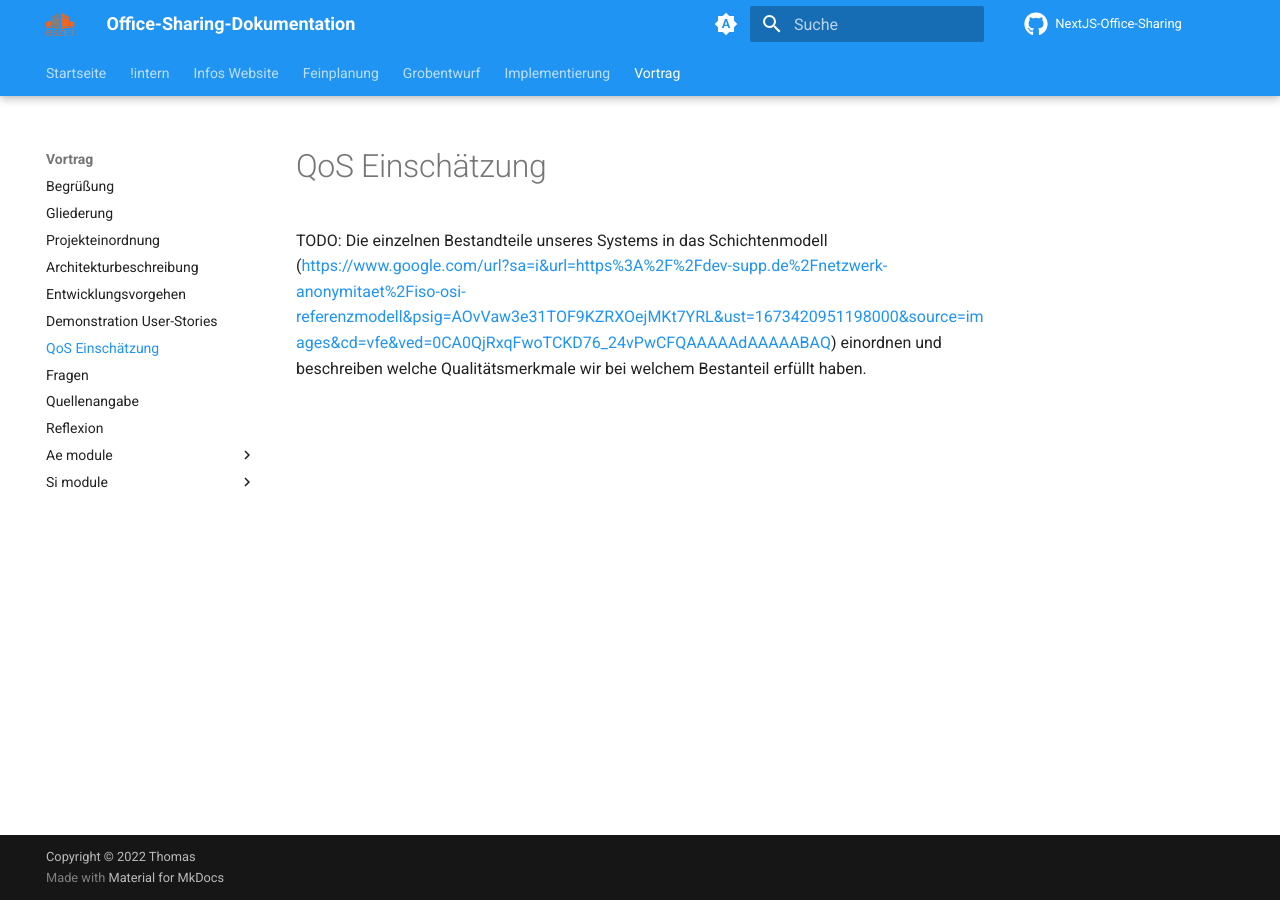
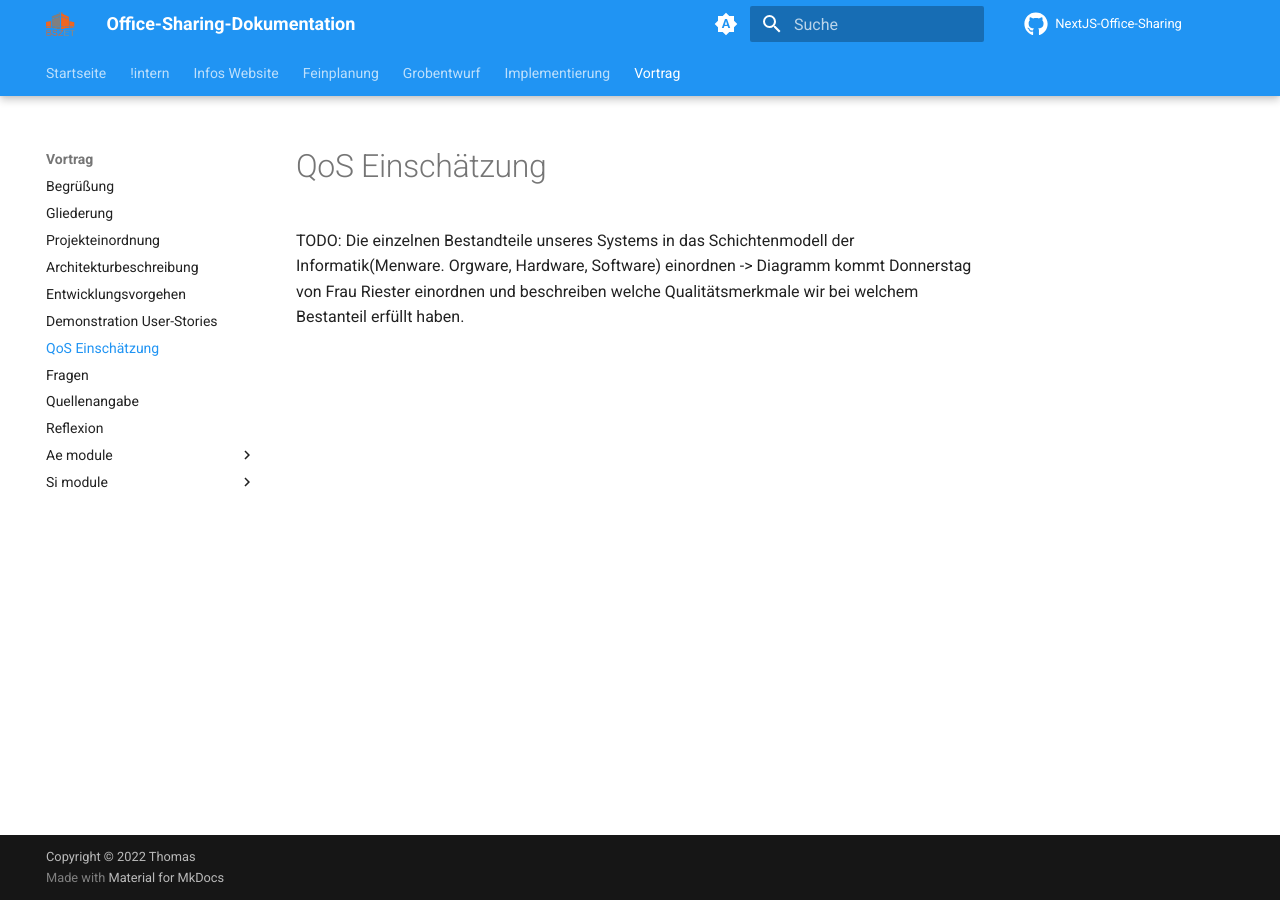
Before and after one commit to gz-bad-erzland-p2/Dokumentation, an MkDocs documentation site: the page built from docs/vortrag/07_qos_schichtenmodell.md, in a window 1280 px wide. Built offline with MkDocs 1.6.1 and Material for MkDocs 9.7.7, drawn with Linux system fonts in a browser that asks for light colours; comment, search, counter and statistics services are not loaded.

Commit message:
Update 07_qos_schichtenmodell.md

```diff
--- a/docs/vortrag/07_qos_schichtenmodell.md
+++ b/docs/vortrag/07_qos_schichtenmodell.md
@@ -1,5 +1,5 @@
 # QoS Einschätzung
 
-TODO: Die einzelnen Bestandteile unseres Systems in das Schichtenmodell
-(https://www.google.com/url?sa=i&url=https%3A%2F%2Fdev-supp.de%2Fnetzwerk-anonymitaet%2Fiso-osi-referenzmodell&psig=AOvVaw3e31TOF9KZRXOejMKt7YRL&ust=1673420951198000&source=images&cd=vfe&ved=0CA0QjRxqFwoTCKD76_24vPwCFQAAAAAdAAAAABAQ)
+TODO: Die einzelnen Bestandteile unseres Systems in das Schichtenmodell der Informatik(Menware. Orgware, Hardware, Software)
+einordnen -> Diagramm kommt Donnerstag von Frau Riester
 einordnen und beschreiben welche Qualitätsmerkmale wir bei welchem Bestanteil erfüllt haben.
```
